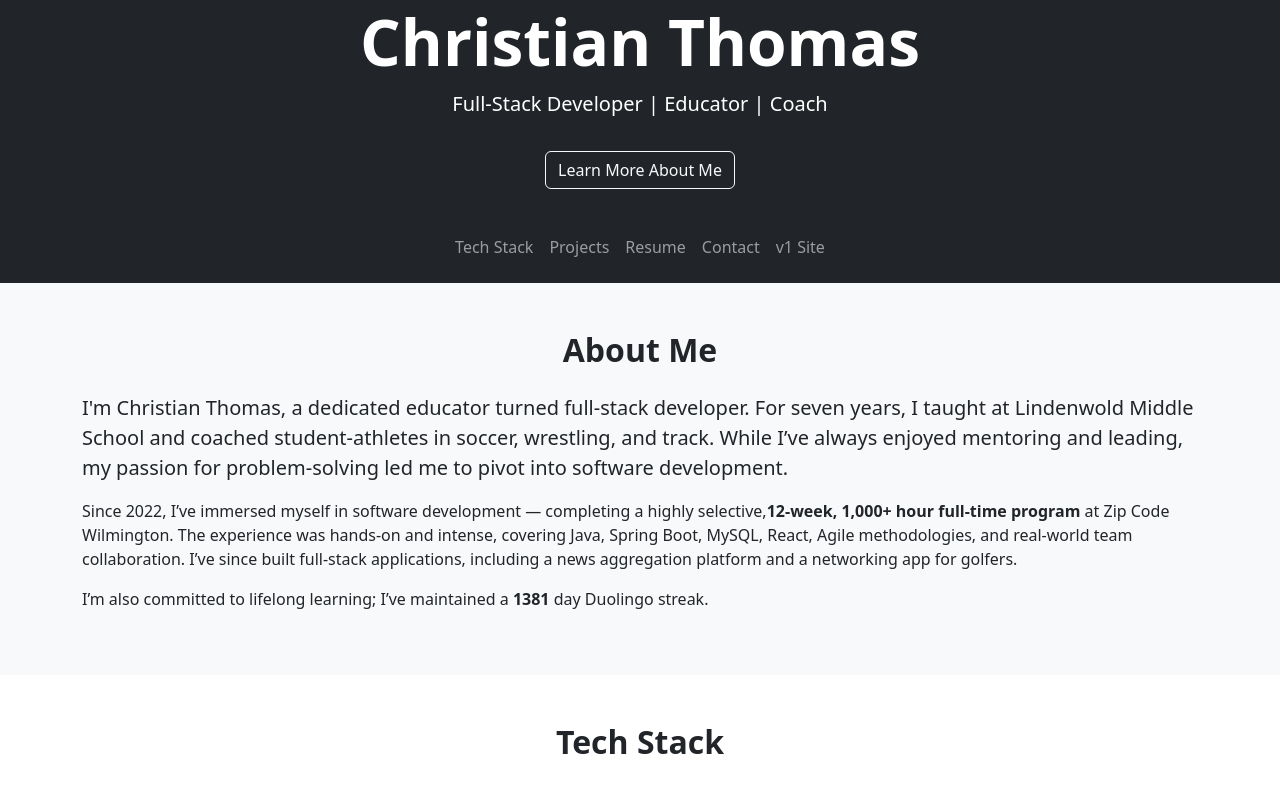
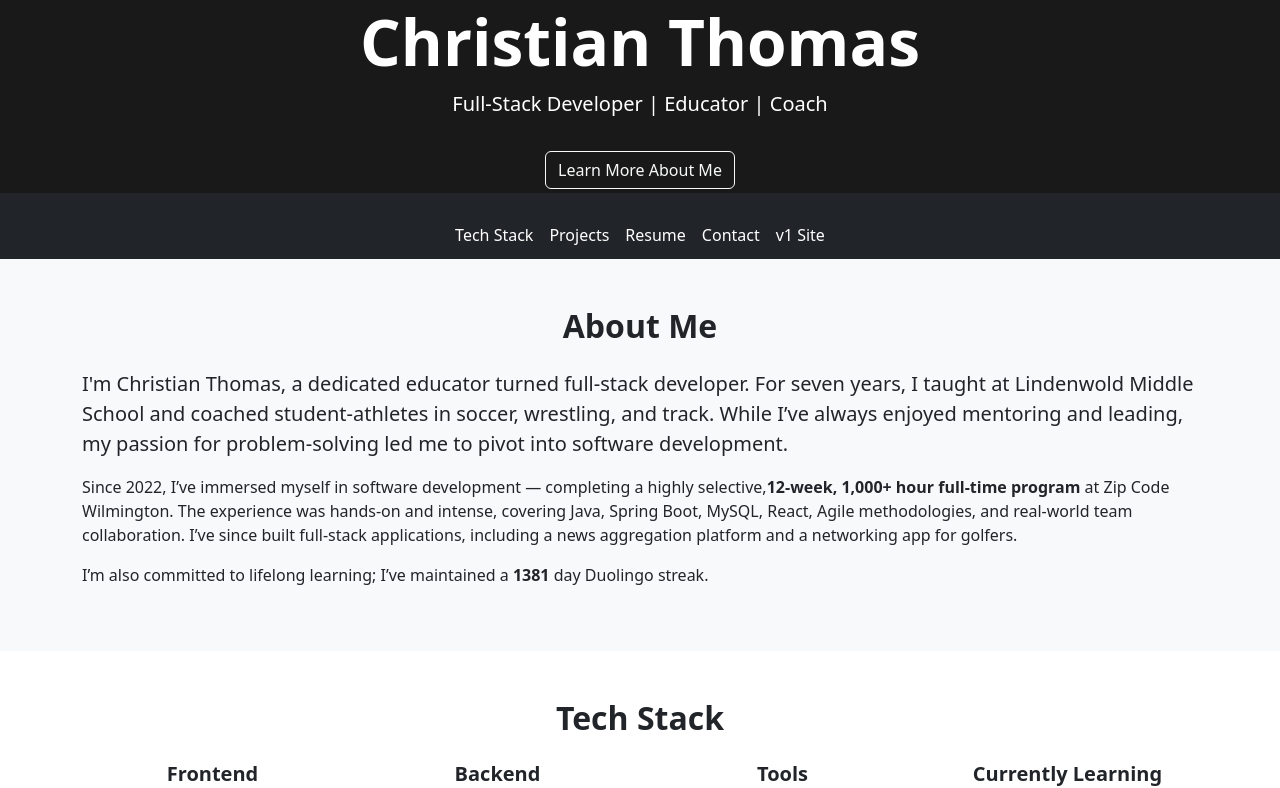
Before and after one commit to christhomas1190/christhomas1190.github.io, a React (Create React App) app in the folder react-portfolio/: page / in a window 1280 px wide. Shown: the top 788 px of the page. Built offline with nearby package versions, Linux system fonts and the light colour scheme.

Commit message:
finished for today

```diff
--- a/react-portfolio/src/App.css
+++ b/react-portfolio/src/App.css
@@ -1,61 +1,143 @@
-.App {
-  text-align: center;
+/* orange palette */
+
+:root {
+  --color-accent: #f15025;
+  --color-white: #ffffff;
+  --color-light: #e6e8e6;
+  --color-medium: #ced0ce;
+  --color-dark: #191919;
+  --color-darkest: #111111;
+  --color-highlight: #f15025;
 }
 
-.App-logo {
-  height: 40vmin;
-  pointer-events: none;
+body {
+  background-color: var(--color-light);
+  color: var(--color-dark);
+  font-family: 'Segoe UI', Tahoma, Geneva, Verdana, sans-serif;
+  line-height: 1.6;
+  transition: background-color 0.3s, color 0.3s;
 }
 
-@media (prefers-reduced-motion: no-preference) {
-  .App-logo {
-    animation: App-logo-spin infinite 20s linear;
-  }
+/* Navbar */
+.navbar {
+  background-color: var(--color-dark);
+  transition: background-color 0.3s;
 }
 
-.App-header {
-  background-color: #282c34;
-  min-height: 100vh;
-  display: flex;
-  flex-direction: column;
-  align-items: center;
-  justify-content: center;
-  font-size: calc(10px + 2vmin);
-  color: white;
+.navbar .nav-link {
+  color: var(--color-white);
+  transition: color 0.3s;
 }
 
-.App-link {
-  color: #61dafb;
+.navbar .nav-link:hover {
+  color: var(--color-accent);
 }
 
-@keyframes App-logo-spin {
-  from {
-    transform: rotate(0deg);
-  }
-  to {
-    transform: rotate(360deg);
-  }
+.navbar-brand {
+  color: var(--color-white);
 }
 
+/* Hero Section */
+#hero {
+  background-color: var(--color-dark);
+  color: var(--color-white);
+  padding: 5rem 0;
+  transition: background-color 0.3s, color 0.3s;
+}
+
+.btn-outline-light {
+  border-color: var(--color-white);
+  color: var(--color-white);
+  transition: background-color 0.3s, border-color 0.3s, color 0.3s;
+}
+
+.btn-outline-light:hover {
+  background-color: var(--color-accent);
+  border-color: var(--color-accent);
+  color: var(--color-white);
+}
+
+/* Sections */
+section {
+  padding: 4rem 0;
+  transition: background-color 0.3s, color 0.3s;
+}
+
+#projects, #tech, #contact {
+  background-color: var(--color-white);
+  color: var(--color-dark);
+}
+
+/* Cards */
+.card {
+  border: none;
+  background-color: var(--color-light);
+  transition: transform 0.2s, background-color 0.3s;
+}
+
+.card:hover {
+  transform: scale(1.02);
+  border-left: 4px solid var(--color-accent);
+}
+
+.card-title {
+  color: var(--color-accent);
+}
+
+.btn-outline-primary {
+  color: var(--color-accent);
+  border-color: var(--color-accent);
+  transition: background-color 0.3s, color 0.3s, border-color 0.3s;
+}
+
+.btn-outline-primary:hover {
+  background-color: var(--color-accent);
+  color: var(--color-white);
+  border-color: var(--color-accent);
+}
+
+/* Contact Section */
+#contact {
+  background-color: var(--color-dark);
+  color: var(--color-white);
+}
+
+#contact .btn-outline-light:hover {
+  background-color: var(--color-accent);
+  color: var(--color-white);
+  border-color: var(--color-accent);
+}
+
+/* Tech Icon Tooltips */
 .tech-icon {
   position: relative;
   display: inline-block;
   margin: 0.5rem;
   cursor: pointer;
+  transition: transform 0.2s ease, filter 0.2s ease;
+}
+
+.tech-icon:hover {
+  transform: scale(1.1);
+  filter: brightness(1.25);
+}
+
+.tech-icon:hover .tooltip-text {
+  color: var(--color-accent);
 }
 
 .tech-icon .tooltip-text {
   visibility: hidden;
   width: max-content;
-  background-color: #333;
-  color: #fff;
+  background-color: var(--color-dark);
+  color: var(--color-white);
   text-align: center;
   padding: 4px 8px;
   border-radius: 6px;
   font-size: 0.8rem;
   position: absolute;
   z-index: 1;
-  bottom: 125%;
+  top: 115%;
   left: 50%;
   transform: translateX(-50%);
   opacity: 0;
@@ -67,3 +149,8 @@
   visibility: visible;
   opacity: 1;
 }
+
+/* Toggle button */
+.theme-toggle {
+  display: none;
+}
--- a/react-portfolio/src/components/Header.js
+++ b/react-portfolio/src/components/Header.js
@@ -2,7 +2,7 @@ import React from 'react';
 
 export default function Hero() {
   return (
-    <section className="bg-dark text-white text-center py-1 pb-1" id="hero">
+    <section className="text-white text-center py-1 pb-1" id="hero">
       <div className="container">
         <h1 className="display-3 fw-bold">Christian Thomas</h1>
         <p className="lead">Full-Stack Developer | Educator | Coach</p>
--- a/react-portfolio/src/components/Hero.js
+++ b/react-portfolio/src/components/Hero.js
@@ -3,7 +3,7 @@ import { Container, Navbar, Nav } from 'react-bootstrap';
 
 export default function Hero() {
   return (
-    <Navbar bg="dark" variant="dark" expand="md" className="py-3 justify-content-center">
+    <Navbar bg="dark" variant="dark" expand="md" className="py-1 justify-content-center">
       <Container className="d-flex flex-column align-items-center">
         <Navbar.Brand href="#hero" className="fw-bold fs-4 text-center mb-2">
         </Navbar.Brand>
```
